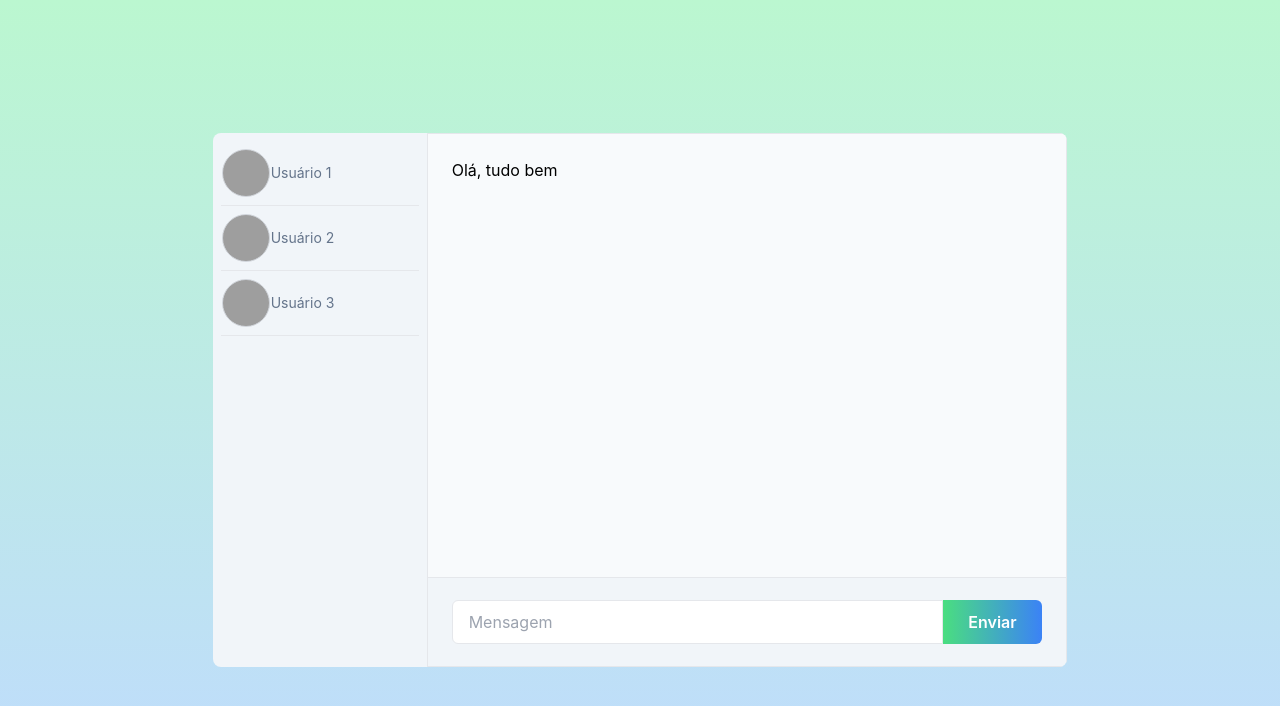
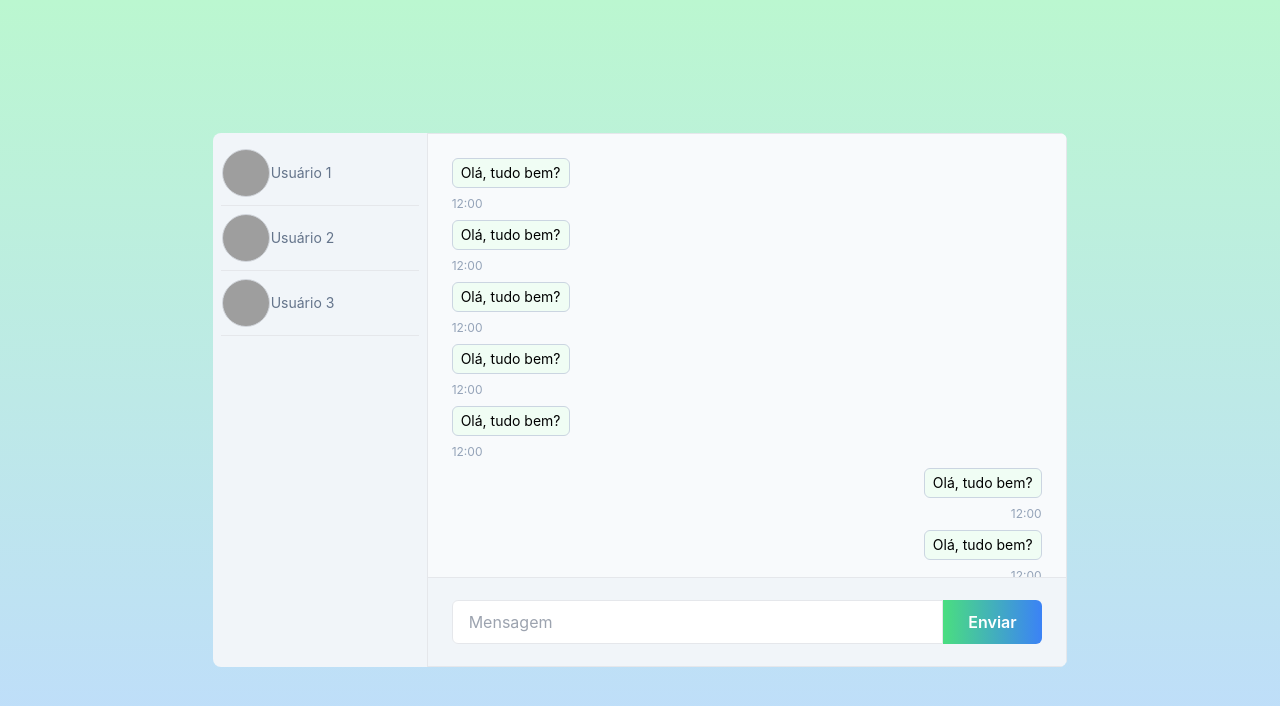
Before and after one commit to diegojaldim/real-time-chat, a React (Create React App) app: page / in a window 1280 px wide. Shown: the top 706 px of the page. Built offline with nearby package versions, Linux system fonts and the light colour scheme; grey boxes are pictures that could not be loaded.

Commit message:
Create messages list

```diff
--- a/src/components/BoardMessages/BoardMessages.jsx
+++ b/src/components/BoardMessages/BoardMessages.jsx
@@ -1,16 +1,11 @@
 import React from 'react';
 import InputMessage from './InputMessage';
+import MessagesList from './MessagesList';
 
 const BoardMessages = () => {
   return (
     <div className='flex flex-col w-3/4 border'>
-
-      <div className='flex h-5/6 bg-slate-50 p-6'>
-        <ul>
-          <li>Olá, tudo bem</li>
-        </ul>
-      </div>
-
+      <MessagesList />
       <InputMessage />
     </div>
   );
--- /dev/null
+++ b/src/components/BoardMessages/Message.jsx
@@ -0,0 +1,39 @@
+import React from 'react';
+
+const Message = (props) => {
+  let alignMessage = '';
+  let alignDateTime = '';
+
+  if (props.align === 'left') {
+    alignMessage = 'self-start';
+    alignDateTime = 'self-start';
+  }
+
+  if (props.align === 'right') {
+    alignMessage = 'self-end';
+    alignDateTime = 'self-end';
+  }
+
+  return (
+    <div className={`flex flex-col ${alignMessage}`}>
+      <span className='
+      bg-green-50
+        border
+      border-slate-300
+        rounded-md
+        pt-1
+        pb-1
+        pl-2
+        pr-2
+        text-sm
+        mt-2
+        mb-2
+      '>
+        {props.message}
+      </span>
+      <span className={`flex text-xs text-slate-400 ${alignDateTime}`}>12:00</span>
+    </div>
+  );
+}
+
+export default Message;
--- /dev/null
+++ b/src/components/BoardMessages/MessagesList.jsx
@@ -0,0 +1,55 @@
+import React from 'react';
+import Message from './Message';
+
+const MessagesList = () => {
+
+  const messages = [
+    {
+      m: 'Olá, tudo bem?',
+    },
+    {
+      m: 'Olá, tudo bem?',
+    },
+    {
+      m: 'Olá, tudo bem?',
+    },
+    {
+      m: 'Olá, tudo bem?',
+    },
+    {
+      m: 'Olá, tudo bem?',
+    },
+  ];
+
+  const listMessages = () => {
+    return messages.map(el => {
+      return (
+        <Message
+          align="left"
+          message={el.m}
+        />
+      )
+    });
+  }
+
+  return (
+    <div className='flex flex-col h-5/6 bg-slate-50 pl-6 pt-4 pr-6 overflow-auto'>
+      {listMessages()}
+
+      {
+        messages.map(el => {
+          return (
+            <Message
+              align="right"
+              message={el.m}
+            />
+          )
+        })
+      }
+
+    </div>
+  );
+
+}
+
+export default MessagesList;
```
